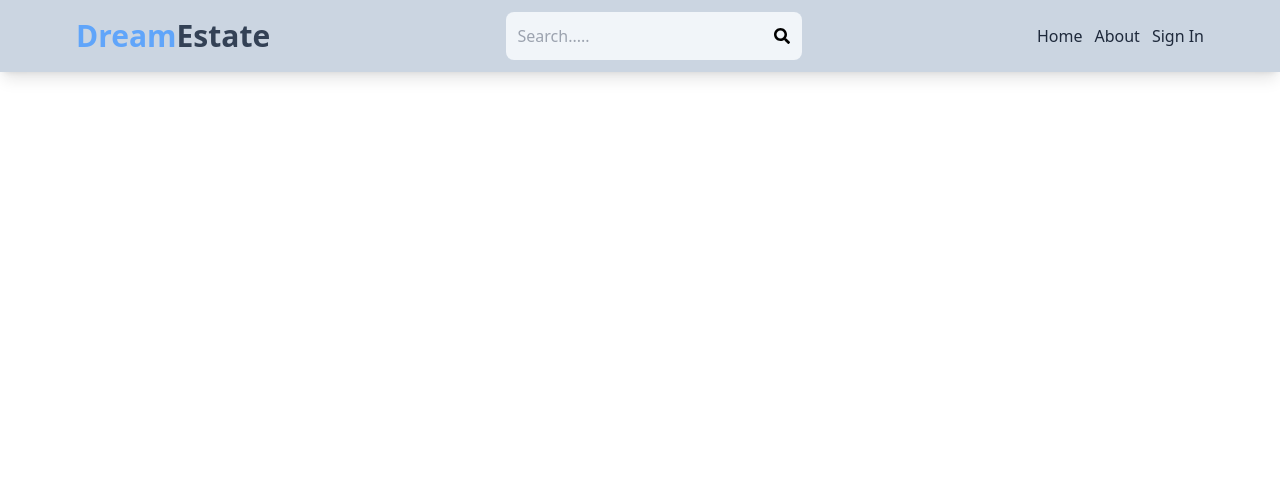
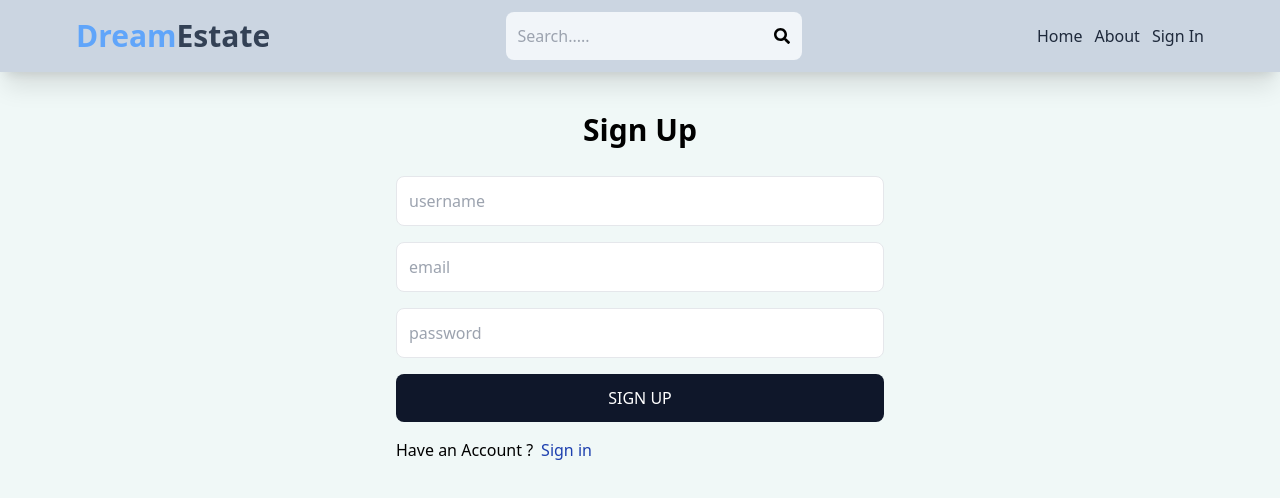
Before and after one commit to wazzer1803/Dream-Estate, a React (Vite) app: page /sign-up in a window 1280 px wide. Shown: the top 498 px of the page. Built offline with nearby package versions, Linux system fonts and the light colour scheme.

Commit message:
SIgnUp Page ui

```diff
--- a/src/App.jsx
+++ b/src/App.jsx
@@ -1,15 +1,15 @@
 import React from 'react'
 import {BrowserRouter,Routes,Route} from 'react-router-dom'
-import SignUp from './pages/SignUp'
+import SignUp from './pages/SignUp.jsx'
 import SignIn from './pages/SignIn'
 import Profile from './pages/profile'
 import About from './pages/About'
 import Home from './pages/Home'
 import Header from './components/Header'
-const App = () => {
+export default function App(){
   return (
    <BrowserRouter>
-   <Header>
+    <Header/>
    <Routes>
      <Route path="/" element={<Home/>}/>
      <Route path="/sign-in" element={<SignIn/>}/>
@@ -18,11 +18,9 @@
      <Route path="/about" element={<About/>}/>
 
    </Routes>
-   </Header>
+
 
 
    </BrowserRouter>
   )
 }
-
-export default App
--- a/src/components/Header.jsx
+++ b/src/components/Header.jsx
@@ -3,7 +3,7 @@
 
 export default function Header()  {
   return (
-    <header className='bg-slate-300 shadow-lg'>
+    <header className='bg-slate-300 shadow-xl'>
    <div className='flex justify-between items-center max-w-6xl mx-auto p-3'>
    <Link to='/'>
    <h1 className='font-bold text-sm sm:text-3xl flex flex-wrap'>
--- a/src/index.css
+++ b/src/index.css
@@ -1,3 +1,8 @@
 @tailwind base;
 @tailwind components;
 @tailwind utilities;
+
+
+body{
+    background-color :rgb(240,248,247)
+}
--- a/src/pages/Home.jsx
+++ b/src/pages/Home.jsx
@@ -3,7 +3,7 @@
 const Home = () => {
   return (
     <div>
-      sadasd
+      sadasdsadsda
     </div>
   )
 }
--- a/src/pages/SignIn.jsx
+++ b/src/pages/SignIn.jsx
@@ -3,7 +3,7 @@
 const SignIn = () => {
   return (
     <div>
-
+      CZXCZCXC
     </div>
   )
 }
--- a/src/pages/SignUp.jsx
+++ b/src/pages/SignUp.jsx
@@ -1,11 +1,23 @@
 import React from 'react'
-
-const SignUp = () => {
+import { Link } from 'react-router-dom'
+export default function SignUp() {
   return (
-    <div>
-
+    <div className='p-3 max-w-lg mx-auto'>
+      <h1 className='text-3xl font-bold text-center my-7'>
+        Sign Up
+        </h1>
+        <form className='flex flex-col gap-4 '>
+          <input type="text" placeholder="username "className="border p-3 rounded-lg" />
+          <input type="email" placeholder="email" className="border p-3 rounded-lg "/>
+          <input type="password" placeholder="password" className="border p-3 rounded-lg" />
+        <button className ="bg-slate-900 text-white p-3 rounded-lg hover:opacity-95 disabled opacity:80"> SIGN UP</button>
+        </form>
+      <div className='flex gap-2 mt-4 text-md text-bold'>
+        <p> Have an Account ?</p>
+        <Link to={'/sign-in'}>
+          <span className='text-blue-800 text-bold '>Sign in</span>
+        </Link>
+      </div>
     </div>
   )
 }
-
-export default SignUp
```
